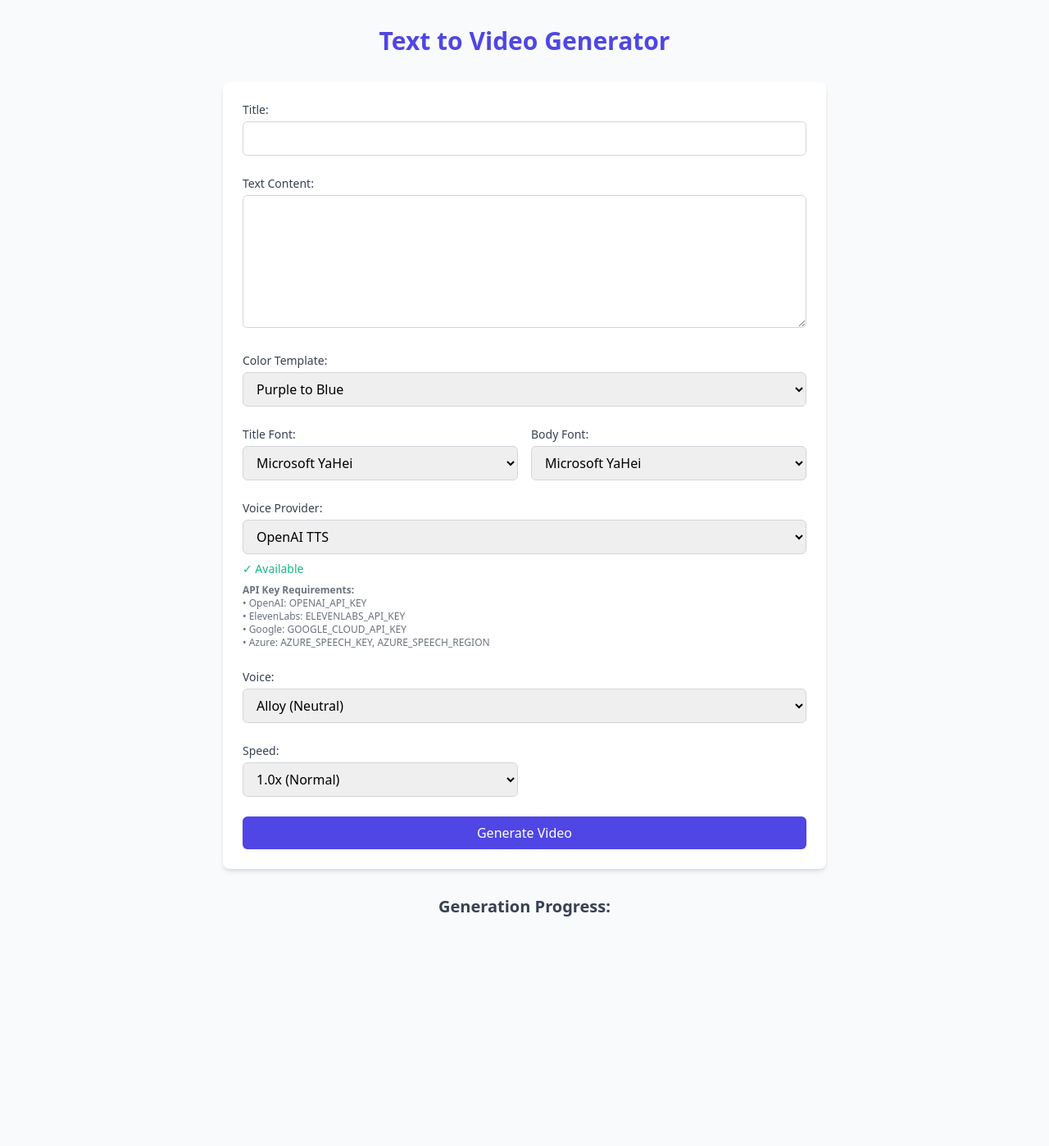
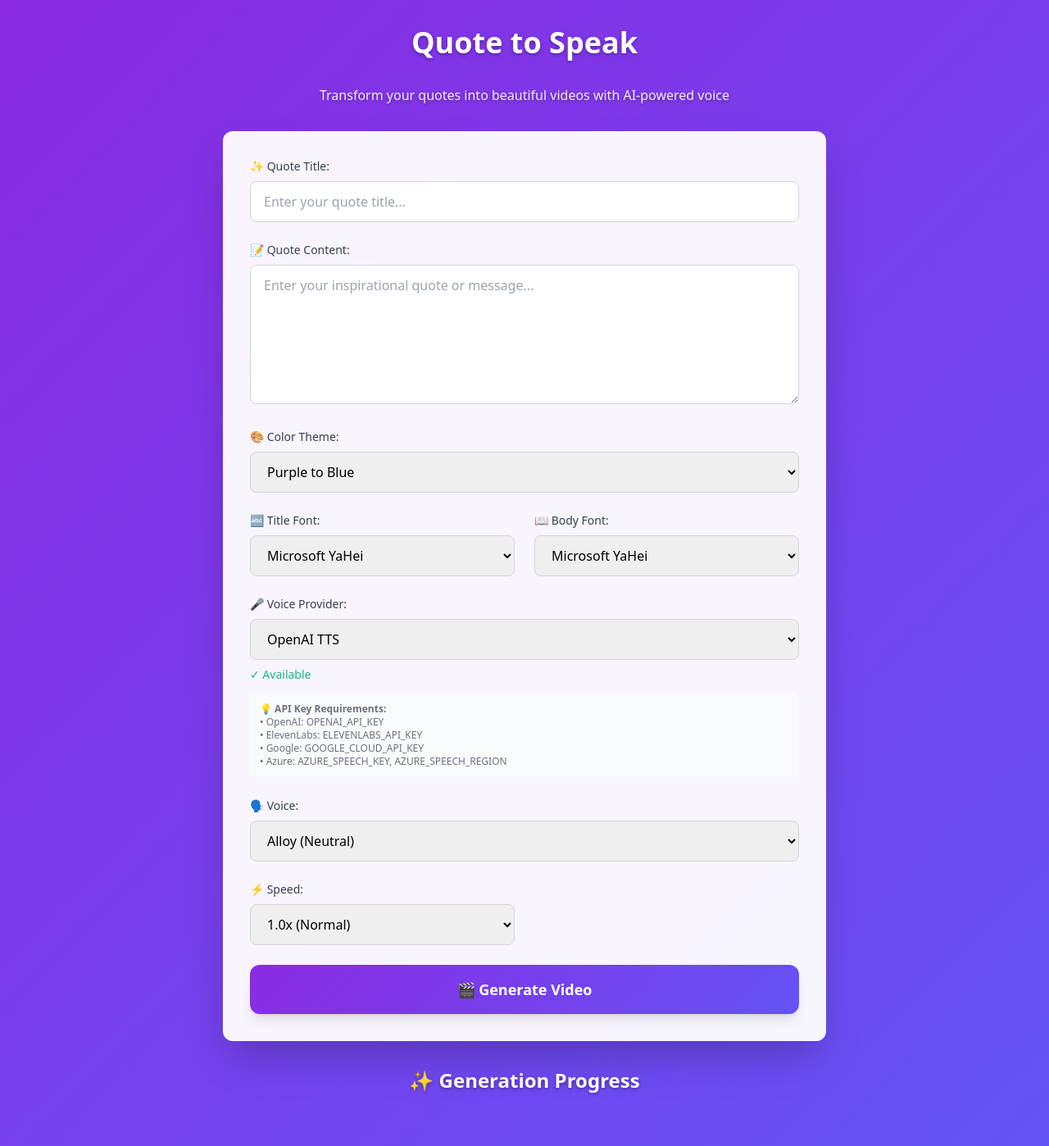
Before and after one commit to zhwlxl/quote-speak-app, a Flask app: template templates/index.html in a window 1280 px wide. Shown: the whole page at 82% size. Before the commit the page ends 1118 px from the top, so only its background shows below. Run offline with Flask 3, Linux system fonts and the light colour scheme; the template is opened without the code that fills it, so the values that code supplies are empty; some libraries are stand-ins or nearby versions.

Commit message:
Add dynamic theming: website changes color to match selected template

```diff
--- a/templates/index.html
+++ b/templates/index.html
@@ -1,13 +1,52 @@
 <!DOCTYPE html><html lang="en"><head><meta http-equiv="Content-Security-Policy" content="default-src 'self' 'unsafe-inline' 'unsafe-eval' data: blob: https://cdnjs.cloudflare.com https://cdn.jsdelivr.net https://code.jquery.com https://unpkg.com https://d3js.org https://threejs.org https://cdn.plot.ly https://stackpath.bootstrapcdn.com https://maps.googleapis.com https://cdn.tailwindcss.com https://ajax.googleapis.com https://kit.fontawesome.com https://cdn.datatables.net https://maxcdn.bootstrapcdn.com https://code.highcharts.com https://tako-static-assets-production.s3.amazonaws.com https://www.youtube.com https://fonts.googleapis.com https://fonts.gstatic.com https://pfst.cf2.poecdn.net https://puc.poecdn.net https://i.imgur.com https://wikimedia.org https://*.icons8.com https://*.giphy.com https://picsum.photos https://images.unsplash.com; frame-src 'self' https://www.youtube.com https://trytako.com; child-src 'self'; manifest-src 'self'; worker-src 'self'; upgrade-insecure-requests; block-all-mixed-content;">
     <meta charset="UTF-8">
     <meta name="viewport" content="width=device-width, initial-scale=1.0">
-    <title>Text to Video Generator</title>
+    <title>Quote to Speak</title>
     <script src="https://cdn.tailwindcss.com"></script>
     <style>
+        :root {
+            --primary-start: 138, 43, 226;
+            --primary-end: 100, 83, 246;
+            --text-color: 255, 255, 255;
+        }
+
+        body {
+            background: linear-gradient(135deg,
+                rgb(var(--primary-start)) 0%,
+                rgb(var(--primary-end)) 100%);
+            min-height: 100vh;
+            transition: background 0.5s ease;
+        }
+
+        .theme-card {
+            background: rgba(255, 255, 255, 0.95);
+            backdrop-filter: blur(10px);
+            border: 1px solid rgba(255, 255, 255, 0.2);
+            transition: all 0.3s ease;
+        }
+
+        .theme-button {
+            background: linear-gradient(135deg,
+                rgb(var(--primary-start)) 0%,
+                rgb(var(--primary-end)) 100%);
+            color: rgb(var(--text-color));
+            transition: all 0.3s ease;
+        }
+
+        .theme-button:hover {
+            transform: translateY(-2px);
+            box-shadow: 0 10px 25px rgba(var(--primary-start), 0.3);
+        }
+
+        .theme-input:focus {
+            border-color: rgb(var(--primary-start));
+            box-shadow: 0 0 0 3px rgba(var(--primary-start), 0.1);
+        }
+
         .progress-bar {
             width: 100%;
             height: 20px;
-            background-color: #f0f0f0;
+            background-color: rgba(255, 255, 255, 0.3);
             border-radius: 10px;
             overflow: hidden;
             display: none;
@@ -16,7 +55,9 @@
         .progress {
             width: 0%;
             height: 100%;
-            background-color: #4f46e5;
+            background: linear-gradient(90deg,
+                rgb(var(--primary-start)) 0%,
+                rgb(var(--primary-end)) 100%);
             transition: width 0.3s ease;
         }
 
@@ -24,17 +65,8 @@
             display: none;
             margin-top: 10px;
             text-align: center;
-            color: #4f46e5;
-        }
-
-        .provider-unavailable {
-            color: #9ca3af;
-            font-style: italic;
-        }
-
-        .provider-status {
-            font-size: 0.75rem;
-            margin-left: 0.5rem;
+            color: rgb(var(--text-color));
+            text-shadow: 0 2px 4px rgba(0,0,0,0.3);
         }
 
         .provider-available {
@@ -44,29 +76,67 @@
         .provider-unavailable-status {
             color: #ef4444;
         }
+
+        .theme-title {
+            color: rgb(var(--text-color));
+            text-shadow: 0 2px 4px rgba(0,0,0,0.3);
+            transition: color 0.3s ease;
+        }
+
+        /* Color theme definitions */
+        .theme-purple_blue {
+            --primary-start: 138, 43, 226;
+            --primary-end: 100, 83, 246;
+            --text-color: 255, 255, 255;
+        }
+
+        .theme-sunset {
+            --primary-start: 255, 128, 8;
+            --primary-end: 255, 200, 55;
+            --text-color: 255, 255, 255;
+        }
+
+        .theme-ocean {
+            --primary-start: 0, 119, 182;
+            --primary-end: 3, 169, 244;
+            --text-color: 255, 255, 255;
+        }
+
+        .theme-forest {
+            --primary-start: 34, 139, 34;
+            --primary-end: 154, 205, 50;
+            --text-color: 255, 255, 255;
+        }
+
+        .theme-dark {
+            --primary-start: 28, 28, 28;
+            --primary-end: 64, 64, 64;
+            --text-color: 255, 255, 255;
+        }
     </style>
 </head>
-<body class="bg-gray-50 min-h-screen">
+<body class="theme-purple_blue min-h-screen">
     <div class="container mx-auto px-4 py-8 max-w-3xl">
-        <h1 class="text-3xl font-bold text-center mb-8 text-indigo-600">Text to Video Generator</h1>
+        <h1 class="text-4xl font-bold text-center mb-8 theme-title">Quote to Speak</h1>
+        <p class="text-center mb-8 theme-title opacity-90">Transform your quotes into beautiful videos with AI-powered voice</p>
 
-        <form id="generatorForm" class="space-y-6 bg-white p-6 rounded-lg shadow-md">
+        <form id="generatorForm" class="space-y-6 theme-card p-8 rounded-xl shadow-2xl">
             <!-- Title Input -->
             <div>
-                <label for="title" class="block text-sm font-medium text-gray-700 mb-1">Title:</label>
-                <input type="text" id="title" name="title" required="" class="w-full px-3 py-2 border border-gray-300 rounded-md focus:outline-none focus:ring-2 focus:ring-indigo-500">
+                <label for="title" class="block text-sm font-medium text-gray-700 mb-2">✨ Quote Title:</label>
+                <input type="text" id="title" name="title" required="" class="w-full px-4 py-3 border border-gray-300 rounded-lg theme-input focus:outline-none transition-all duration-200" placeholder="Enter your quote title...">
             </div>
 
             <!-- Text Content -->
             <div>
-                <label for="text" class="block text-sm font-medium text-gray-700 mb-1">Text Content:</label>
-                <textarea id="text" name="text" rows="6" required="" class="w-full px-3 py-2 border border-gray-300 rounded-md focus:outline-none focus:ring-2 focus:ring-indigo-500"></textarea>
+                <label for="text" class="block text-sm font-medium text-gray-700 mb-2">📝 Quote Content:</label>
+                <textarea id="text" name="text" rows="6" required="" class="w-full px-4 py-3 border border-gray-300 rounded-lg theme-input focus:outline-none transition-all duration-200" placeholder="Enter your inspirational quote or message..."></textarea>
             </div>
 
             <!-- Color Template -->
             <div>
-                <label for="colorTemplate" class="block text-sm font-medium text-gray-700 mb-1">Color Template:</label>
-                <select id="colorTemplate" name="colorTemplate" required="" class="w-full px-3 py-2 border border-gray-300 rounded-md focus:outline-none focus:ring-2 focus:ring-indigo-500">
+                <label for="colorTemplate" class="block text-sm font-medium text-gray-700 mb-2">🎨 Color Theme:</label>
+                <select id="colorTemplate" name="colorTemplate" required="" class="w-full px-4 py-3 border border-gray-300 rounded-lg theme-input focus:outline-none transition-all duration-200">
                     <option value="purple_blue">Purple to Blue</option>
                     <option value="sunset">Sunset</option>
                     <option value="ocean">Ocean</option>
@@ -76,10 +146,10 @@
             </div>
 
             <!-- Font Selections -->
-            <div class="grid grid-cols-1 md:grid-cols-2 gap-4">
+            <div class="grid grid-cols-1 md:grid-cols-2 gap-6">
                 <div>
-                    <label for="titleFont" class="block text-sm font-medium text-gray-700 mb-1">Title Font:</label>
-                    <select id="titleFont" name="titleFont" required="" class="w-full px-3 py-2 border border-gray-300 rounded-md focus:outline-none focus:ring-2 focus:ring-indigo-500">
+                    <label for="titleFont" class="block text-sm font-medium text-gray-700 mb-2">🔤 Title Font:</label>
+                    <select id="titleFont" name="titleFont" required="" class="w-full px-4 py-3 border border-gray-300 rounded-lg theme-input focus:outline-none transition-all duration-200">
                         <option value="msyh">Microsoft YaHei</option>
                         <option value="wqy">WQY ZenHei</option>
                         <option value="vera">Vera</option>
@@ -88,8 +158,8 @@
                 </div>
 
                 <div>
-                    <label for="bodyFont" class="block text-sm font-medium text-gray-700 mb-1">Body Font:</label>
-                    <select id="bodyFont" name="bodyFont" required="" class="w-full px-3 py-2 border border-gray-300 rounded-md focus:outline-none focus:ring-2 focus:ring-indigo-500">
+                    <label for="bodyFont" class="block text-sm font-medium text-gray-700 mb-2">📖 Body Font:</label>
+                    <select id="bodyFont" name="bodyFont" required="" class="w-full px-4 py-3 border border-gray-300 rounded-lg theme-input focus:outline-none transition-all duration-200">
                         <option value="msyh">Microsoft YaHei</option>
                         <option value="wqy">WQY ZenHei</option>
                         <option value="vera">Vera</option>
@@ -100,18 +170,18 @@
 
             <!-- Voice Provider Selection -->
             <div>
-                <label for="voiceProvider" class="block text-sm font-medium text-gray-700 mb-1">Voice Provider:</label>
-                <select id="voiceProvider" name="voiceProvider" required="" class="w-full px-3 py-2 border border-gray-300 rounded-md focus:outline-none focus:ring-2 focus:ring-indigo-500">
+                <label for="voiceProvider" class="block text-sm font-medium text-gray-700 mb-2">🎤 Voice Provider:</label>
+                <select id="voiceProvider" name="voiceProvider" required="" class="w-full px-4 py-3 border border-gray-300 rounded-lg theme-input focus:outline-none transition-all duration-200">
                     <option value="openai">OpenAI TTS</option>
                     <option value="elevenlabs">ElevenLabs</option>
                     <option value="google">Google Cloud TTS</option>
                     <option value="azure">Azure Speech Services</option>
                 </select>
-                <div id="providerStatus" class="mt-2 text-sm text-gray-600">
+                <div id="providerStatus" class="mt-3 text-sm">
                     <!-- Provider status will be shown here -->
                 </div>
-                <div class="mt-2 text-xs text-gray-500">
-                    <strong>API Key Requirements:</strong><br>
+                <div class="mt-3 text-xs text-gray-500 bg-gray-50 p-3 rounded-lg">
+                    <strong>💡 API Key Requirements:</strong><br>
                     • OpenAI: OPENAI_API_KEY<br>
                     • ElevenLabs: ELEVENLABS_API_KEY<br>
                     • Google: GOOGLE_CLOUD_API_KEY<br>
@@ -121,26 +191,26 @@
 
             <!-- Voice Selection -->
             <div>
-                <label for="voice" class="block text-sm font-medium text-gray-700 mb-1">Voice:</label>
-                <select id="voice" name="voice" required="" class="w-full px-3 py-2 border border-gray-300 rounded-md focus:outline-none focus:ring-2 focus:ring-indigo-500">
+                <label for="voice" class="block text-sm font-medium text-gray-700 mb-2">🗣️ Voice:</label>
+                <select id="voice" name="voice" required="" class="w-full px-4 py-3 border border-gray-300 rounded-lg theme-input focus:outline-none transition-all duration-200">
                     <!-- Options will be populated dynamically based on provider -->
                 </select>
             </div>
 
             <!-- Voice Settings -->
-            <div class="grid grid-cols-1 md:grid-cols-2 gap-4">
+            <div class="grid grid-cols-1 md:grid-cols-2 gap-6">
                 <div>
-                    <label for="voiceSpeed" class="block text-sm font-medium text-gray-700 mb-1">Speed:</label>
-                    <select id="voiceSpeed" name="voiceSpeed" class="w-full px-3 py-2 border border-gray-300 rounded-md focus:outline-none focus:ring-2 focus:ring-indigo-500">
-                        <option value="0.75">0.75x</option>
+                    <label for="voiceSpeed" class="block text-sm font-medium text-gray-700 mb-2">⚡ Speed:</label>
+                    <select id="voiceSpeed" name="voiceSpeed" class="w-full px-4 py-3 border border-gray-300 rounded-lg theme-input focus:outline-none transition-all duration-200">
+                        <option value="0.75">0.75x (Slow)</option>
                         <option value="1.0" selected>1.0x (Normal)</option>
-                        <option value="1.25">1.25x</option>
-                        <option value="1.5">1.5x</option>
+                        <option value="1.25">1.25x (Fast)</option>
+                        <option value="1.5">1.5x (Very Fast)</option>
                     </select>
                 </div>
                 <div>
-                    <label for="voiceStability" class="block text-sm font-medium text-gray-700 mb-1">Stability (ElevenLabs):</label>
-                    <select id="voiceStability" name="voiceStability" class="w-full px-3 py-2 border border-gray-300 rounded-md focus:outline-none focus:ring-2 focus:ring-indigo-500">
+                    <label for="voiceStability" class="block text-sm font-medium text-gray-700 mb-2">🎯 Stability (ElevenLabs):</label>
+                    <select id="voiceStability" name="voiceStability" class="w-full px-4 py-3 border border-gray-300 rounded-lg theme-input focus:outline-none transition-all duration-200">
                         <option value="0.3">Low (0.3)</option>
                         <option value="0.5" selected>Medium (0.5)</option>
                         <option value="0.7">High (0.7)</option>
@@ -150,34 +220,37 @@
             </div>
 
             <!-- Submit Button -->
-            <button type="submit" id="generateBtn" class="w-full bg-indigo-600 text-white py-2 px-4 rounded-md hover:bg-indigo-700 focus:outline-none focus:ring-2 focus:ring-indigo-500 focus:ring-offset-2 transition-colors">
-                Generate Video
+            <button type="submit" id="generateBtn" class="w-full theme-button py-4 px-8 rounded-xl font-semibold text-lg shadow-lg focus:outline-none focus:ring-4 focus:ring-opacity-50 transition-all duration-300">
+                🎬 Generate Video
             </button>
         </form>
 
         <!-- Progress Section -->
         <div class="mt-8">
-            <h2 class="text-xl font-semibold mb-4 text-center text-gray-700">Generation Progress:</h2>
+            <h2 class="text-2xl font-semibold mb-6 text-center theme-title">✨ Generation Progress</h2>
 
             <div class="progress-bar" id="progressBar">
                 <div class="progress" id="progress"></div>
             </div>
 
-            <div id="statusImage" class="status-message">Generating Image...</div>
-            <div id="statusAudio" class="status-message">Generating Audio...</div>
-            <div id="statusVideo" class="status-message">Creating Video...</div>
+            <div id="statusImage" class="status-message">🎨 Generating Image...</div>
+            <div id="statusAudio" class="status-message">🎤 Generating Audio...</div>
+            <div id="statusVideo" class="status-message">🎬 Creating Video...</div>
 
             <!-- Output Section -->
             <div class="mt-8 space-y-6">
                 <div id="imageOutput" class="hidden">
-                    <h3 class="text-lg font-medium mb-2 text-gray-700">Generated Image:</h3>
-                    <img id="generatedImage" class="w-full rounded-lg shadow-md" src="" alt="Generated Image">
+                    <div class="theme-card p-6 rounded-xl shadow-lg">
+                        <h3 class="text-lg font-medium mb-4 text-gray-700">🖼️ Generated Image:</h3>
+                        <img id="generatedImage" class="w-full rounded-lg shadow-md" src="" alt="Generated Image">
+                    </div>
                 </div>
 
                 <div id="videoOutput" class="hidden">
-                    <h3 class="text-lg font-medium mb-2 text-gray-700">Generated Video:</h3>
-                    <video id="generatedVideo" class="w-full rounded-lg shadow-md" controls="">
-                        Your browser does not support the video tag.
+                    <div class="theme-card p-6 rounded-xl shadow-lg">
+                        <h3 class="text-lg font-medium mb-4 text-gray-700">🎥 Generated Video:</h3>
+                        <video id="generatedVideo" class="w-full rounded-lg shadow-md" controls="">
+                            Your browser does not support the video tag.
                     </video>
                 </div>
             </div>
@@ -185,6 +258,28 @@
     </div>
 
     <script>
+        // Theme switching functionality
+        function switchTheme(themeName) {
+            const body = document.body;
+            // Remove all existing theme classes
+            body.classList.remove('theme-purple_blue', 'theme-sunset', 'theme-ocean', 'theme-forest', 'theme-dark');
+            // Add the new theme class
+            body.classList.add(`theme-${themeName}`);
+        }
+
+        // Initialize theme switching on page load
+        document.addEventListener('DOMContentLoaded', function() {
+            const colorTemplateSelect = document.getElementById('colorTemplate');
+
+            // Set initial theme
+            switchTheme(colorTemplateSelect.value);
+
+            // Add event listener for theme changes
+            colorTemplateSelect.addEventListener('change', function() {
+                switchTheme(this.value);
+            });
+        });
+
         // Voice provider configurations
         const voiceProviders = {
             openai: {
```
Also changed, not shown: READY_TO_TEST.md (added, +82 -0 lines), test_theme_website.py (added, +55 -0 lines).
